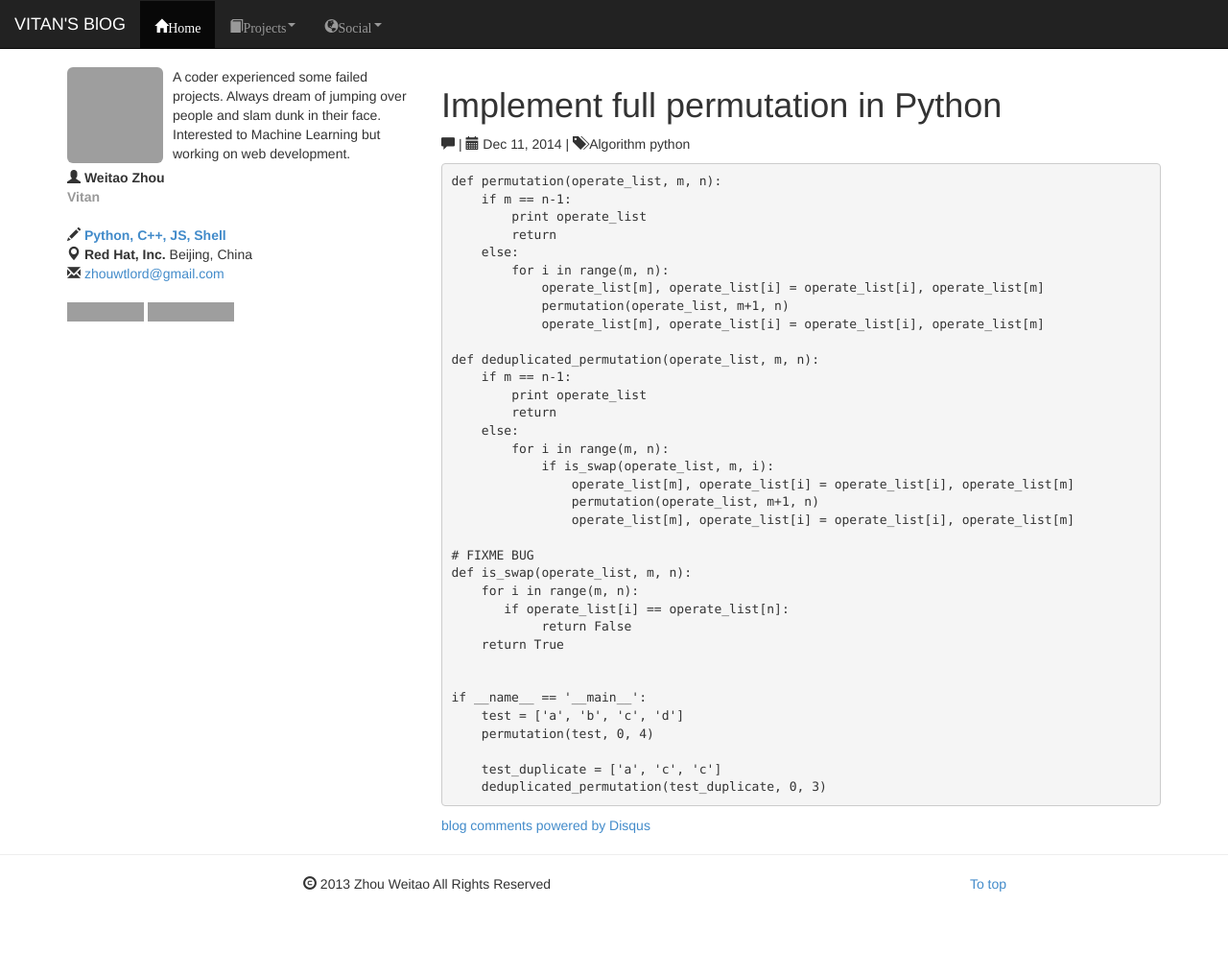
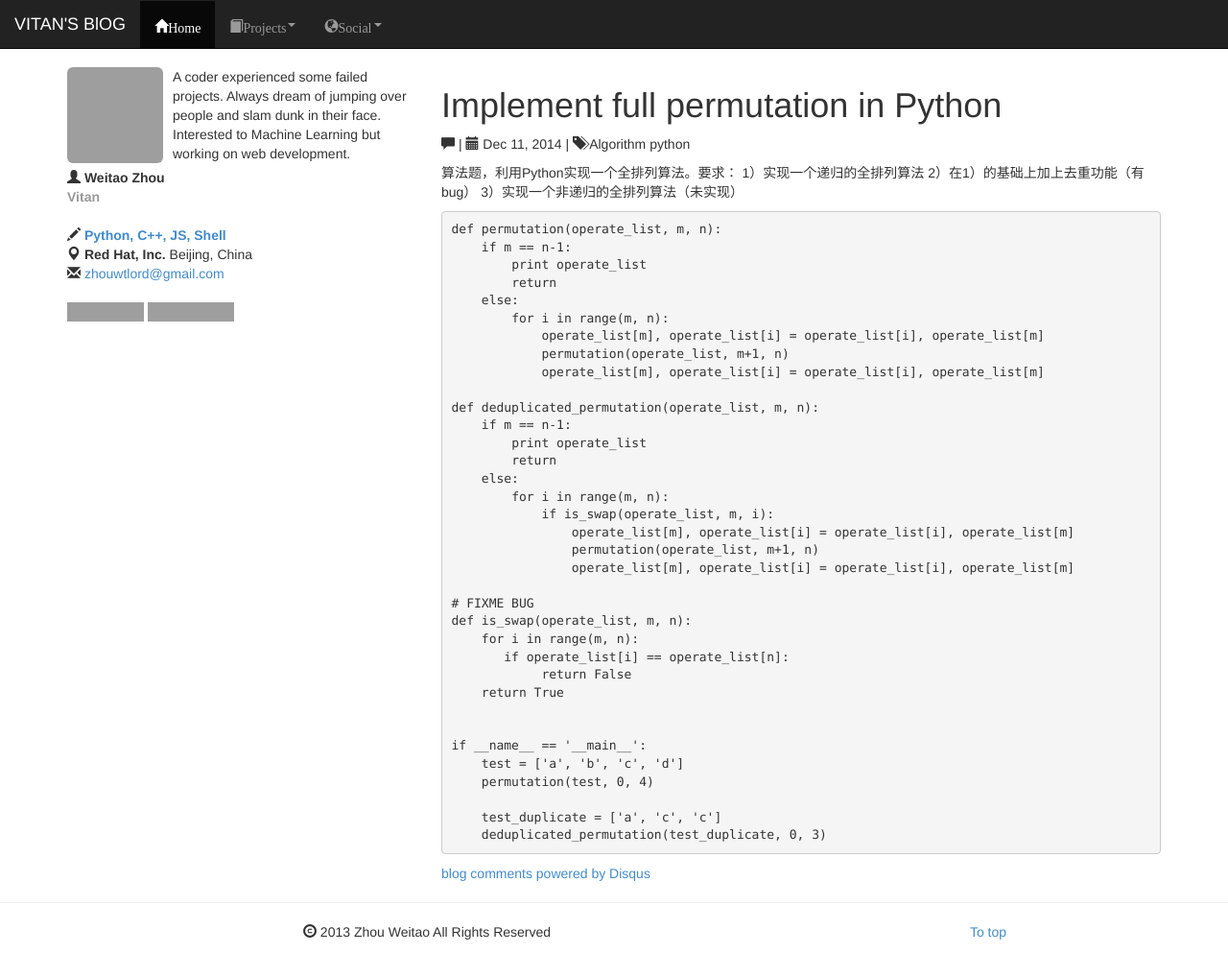
Before and after one commit to vitan/vitan.github.io, a Jekyll site: the page built from _posts/2014-12-11-Full_Permutation.md, in a window 1280 px wide and 1021 px high, cut to the strip 0-1018 px from the top of the window. Shown: the whole strip at 96% size. Built offline with Jekyll 4.4.1, drawn with Linux system fonts in a browser that asks for light colours; Markdown is read by kramdown in place of the engine named in the settings; comment, search, counter and statistics services are not loaded; grey boxes are pictures that could not be loaded.

Commit message:
Updated post full permutation

```diff
--- a/_posts/2014-12-11-Full_Permutation.md
+++ b/_posts/2014-12-11-Full_Permutation.md
@@ -4,6 +4,11 @@ title: Implement full permutation in Python
 tags: Algorithm python
 categories: Algorithm python
 ---
+
+算法题，利用Python实现一个全排列算法。要求：
+1）实现一个递归的全排列算法
+2）在1）的基础上加上去重功能（有bug）
+3）实现一个非递归的全排列算法（未实现）
 
 
     def permutation(operate_list, m, n):
--- a/sitemap_vitan.txt
+++ b/sitemap_vitan.txt
@@ -1,3 +1,4 @@
+http://vitan.github.io/algorithm/python/2014/12/11/Full_Permutation.html
 http://vitan.github.io/algorithm/python/2014/12/09/implement_stack_using_list_in_python.html
 http://vitan.github.io/practical/python/algorithm/2014/12/07/solution_diff_of_getting_max_prime.html
 http://vitan.github.io/linux/2014/08/17/Distributed-System.html
```
